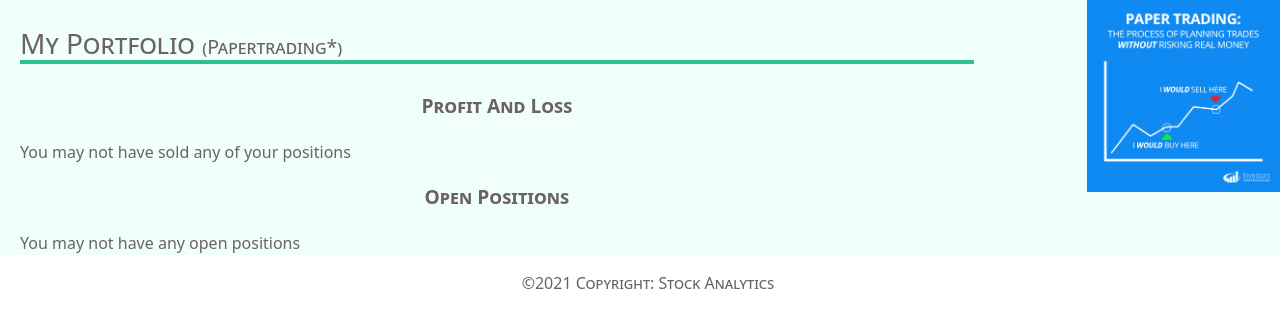
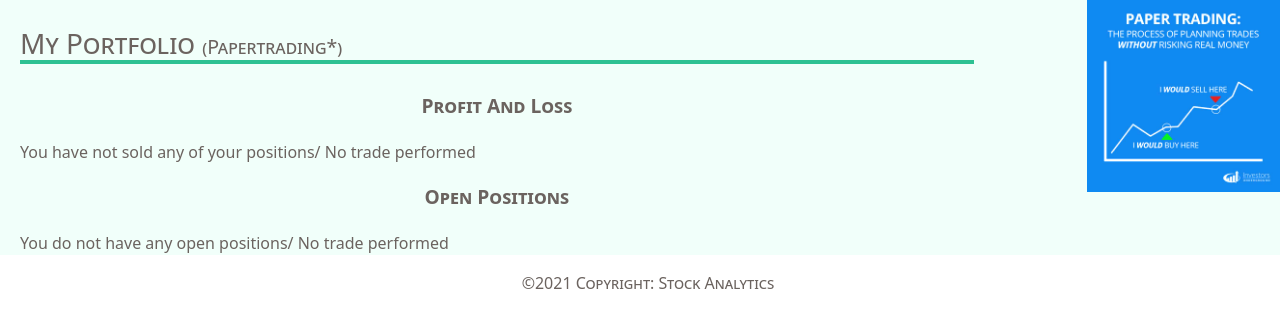
Before and after one commit to vidhiv/stockAnalytics, a Django app: template templates/stockData.html in a window 1280 px wide. Shown: the part 229-557 px from the top of the page. Run offline with Django 3.2, Linux system fonts and the light colour scheme; the template is opened without the code that fills it, so the values that code supplies are empty; some libraries are stand-ins or nearby versions.

Commit message:
error messsage changed

```diff
--- a/templates/stockData.html
+++ b/templates/stockData.html
@@ -72,7 +72,7 @@
                                 <label class="control-label col-sm-12 smallcaps text-center rowstockData"> <strong>Total Profit & Loss: </strong>{{data.tilldateprofit|floatformat:2}}</label>
 
                                 {% else %}
-                                <label class="control-label">You may not have sold any of your positions</label>
+                                <label class="control-label">You have not sold any of your positions/ No trade performed </label>
                                 {% endif %}
                             </div>
                             <div class="row">
@@ -103,7 +103,7 @@
                                     </tbody>
                                 </table>
                                 {% else %}
-                                <label class="control-label">You may not have any open positions</label>
+                                <label class="control-label">You do not have any open positions/ No trade performed </label>
                                 {% endif %}
                             </div>
 
```
